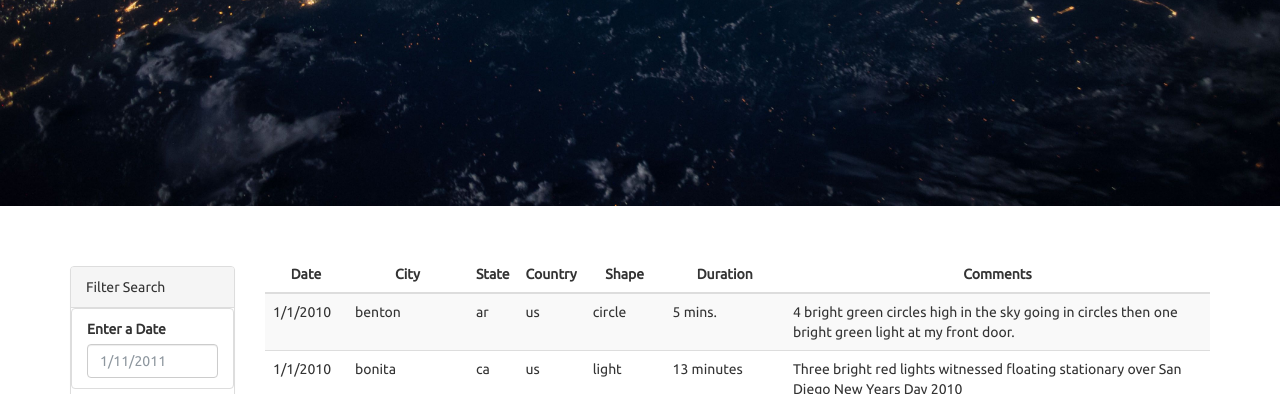
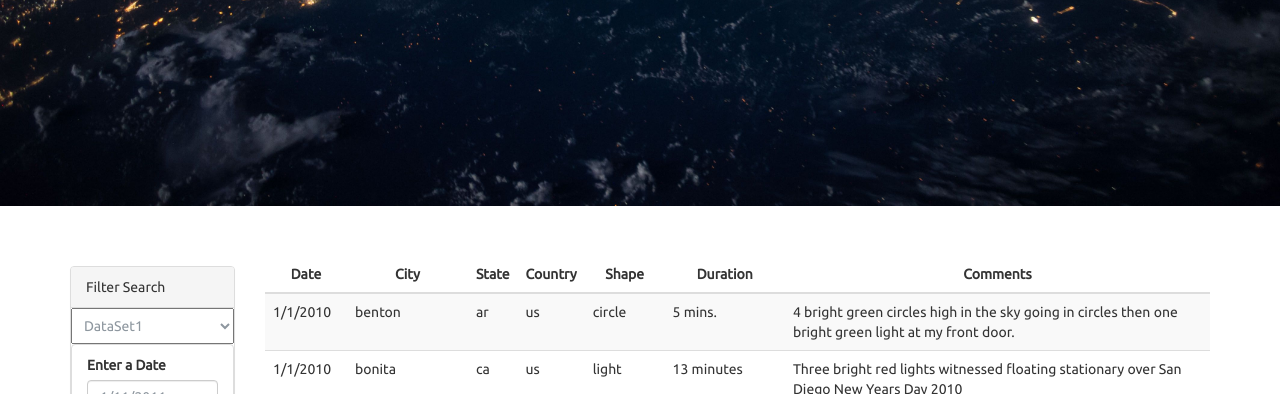
Before and after one commit to teomotun/UFO-Sighting, a plain HTML site: page UFO-Level-2/index.html in a window 1280 px wide. Shown: the part 406-800 px from the top of the page. Drawn offline with nearby package versions, Linux system fonts and the light colour scheme.

Commit message:
Updated UFO-2

```diff
--- a/UFO-Level-2/index.html
+++ b/UFO-Level-2/index.html
@@ -32,6 +32,10 @@
               <div class="panel panel-default">
                 <div class="panel-heading">Filter Search</div>
                 <div class="panel-body">
+                  <select id="selDataset">
+                    <option value="dataset1">DataSet1</option>
+                    <option value="dataset2">DataSet2</option>
+                  </select>
                   <form>
                     <div class="form-group">
                       <ul class="list-group" id="filters">
```
